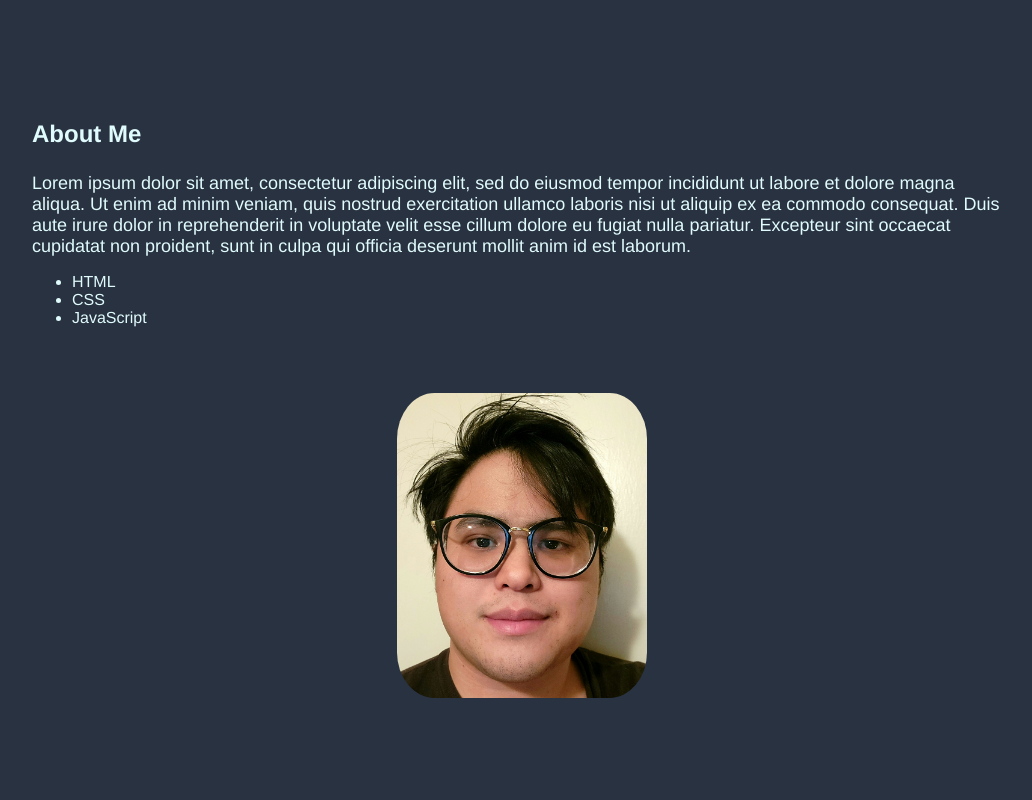
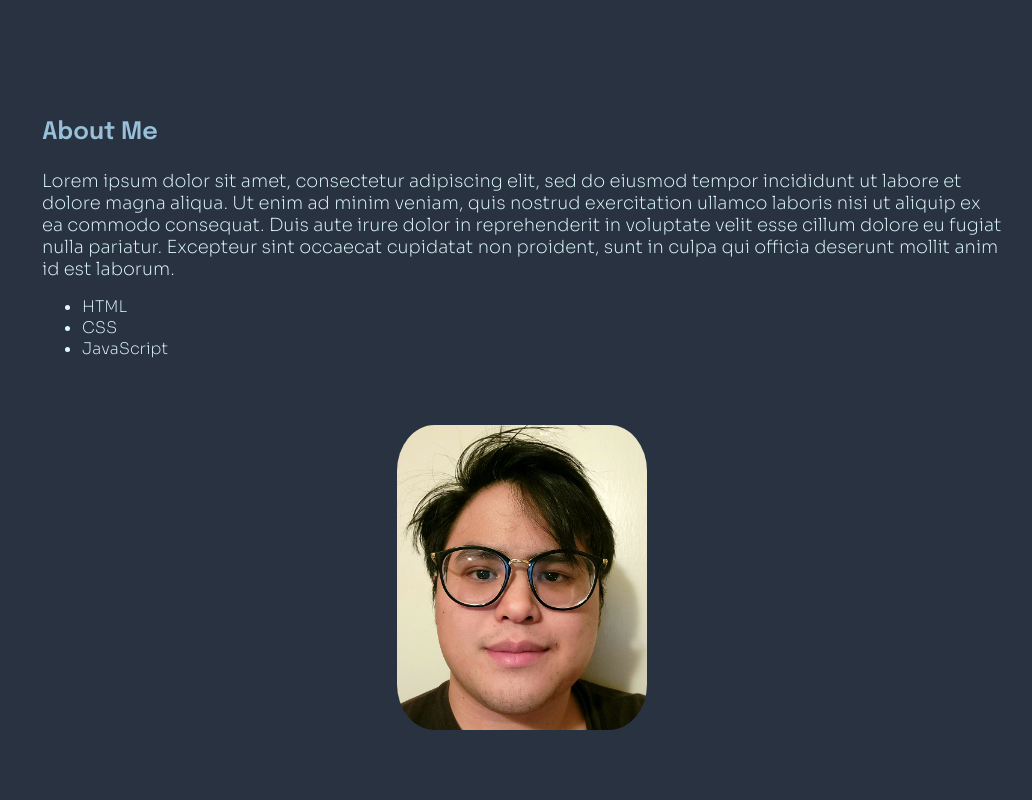
Before and after one commit to Benjamin-Sithisane/portfolio-v1, a JavaScript app: page / in a window 1280 px wide. Shown: the part 680-1480 px from the top of the page, without its empty margins (118-1150 px from the left). Built offline with nearby package versions, Linux system fonts and the light colour scheme; the HTML template or start-up script is replaced by a standard one.

Commit message:
hero, about, projects, and more
Edits to hero, about, projects, and contact sections. Font and styling additions.

```diff
--- a/src/components/about.js
+++ b/src/components/about.js
@@ -5,6 +5,9 @@ const StyledAboutSection = styled.section`
     margin: 0 200px;
     padding: 100px 0px;
 
+    h1 {
+        margin: 0 0 15px 10px;
+    }
 
     img {
         max-height: 350px;
@@ -23,6 +26,7 @@ const StyledAboutSection = styled.section`
     }
 
     .container {
+        padding: 10px;
         display: flex;
         grid-template-columns: 3fr 2fr;
         gap: 50px;
@@ -31,10 +35,6 @@ const StyledAboutSection = styled.section`
     p {
         margin: 0 0px 15px;
         font-size: 25px;
-    }
-
-    .about-title {
-        margin: 0 0 25px 0;
     }
 
     @media (max-width: 1300px) {
@@ -59,10 +59,8 @@ const StyledAboutSection = styled.section`
 const About = () => {
     return (
         <StyledAboutSection>
-            <div className='title-container'>
-                <h2 className='about-title'>About Me</h2>
-                <div className='line'></div>
-            </div>
+            <h1>About Me</h1>
+
             <div className='container'>
                 <div>
                     <p>Lorem ipsum dolor sit amet, consectetur adipiscing elit, sed do eiusmod tempor incididunt ut labore et dolore magna aliqua. Ut enim ad minim veniam, quis nostrud exercitation ullamco laboris nisi ut aliquip ex ea commodo consequat. Duis aute irure dolor in reprehenderit in voluptate velit esse cillum dolore eu fugiat nulla pariatur. Excepteur sint occaecat cupidatat non proident, sunt in culpa qui officia deserunt mollit anim id est laborum.</p>
--- a/src/components/contact.js
+++ b/src/components/contact.js
@@ -23,9 +23,16 @@ const StyledContactSection = styled.section`
 
 const StyledContactButton = styled.button`
     border-style: solid;
-    border-radius: 10%;
-    width: 150px;
-    height: 75px;
+    border-color: var(--accent-color);
+    border-radius: 4px;
+    font-family: 'Epilogue', sans-serif;
+    font-size: 2rem;
+    background-color: var(--main-color);
+    color: var(--font-color-p);
+
+    .contact-button {
+        padding: 25px;
+    }
 `;
 
 const Contact = () => {
@@ -34,10 +41,14 @@ const Contact = () => {
             <h1>Hello from the Contact section</h1>
             <p>
                 I'm currently looking for opportunities! Feel free to drop a question or conversation
-                I'll do my best to get back to you!.
+                I'll do my best to get back to you!
             </p>
 
-            <StyledContactButton>Contact Me!</StyledContactButton>
+            <StyledContactButton>
+                <div className='contact-button'>
+                    Contact Me!
+                </div>
+            </StyledContactButton>
         </StyledContactSection>
     );
 }
--- a/src/components/hero.js
+++ b/src/components/hero.js
@@ -10,6 +10,7 @@ const StyledHeroSection = styled.section`
     font-size: 25px;
 
     p {
+        color: var(--accent-color);
         margin: 0;
     }
 
--- a/src/components/projects.js
+++ b/src/components/projects.js
@@ -12,7 +12,7 @@ const StyledProjectsSection = styled.section`
 
     .grid {
         display: grid;
-        gap: 10px;
+        gap: 25px;
     }
 
     .project-card {
--- a/src/index.css
+++ b/src/index.css
@@ -1,3 +1,6 @@
+@import url('https://fonts.googleapis.com/css2?family=Sora:wght@200&display=swap');
+@import url('https://fonts.googleapis.com/css2?family=Epilogue:wght@600&display=swap');
+
 * {
     box-sizing: border-box;
 }
@@ -5,12 +8,18 @@
 :root {
     --main-color: #293241;
     --font-color-p: #E0FBFC;
+    --accent-color-blue: #98C1D9;
     --accent-color: #EE6C4D;
 }
 
 body {
     margin: 0;
-    font-family: 'Helvetica', sans-serif;
+    font-family: 'Sora', sans-serif;
     background-color: var(--main-color);
     color: var(--font-color-p);
 }
+
+h1 {
+    font-family: 'Epilogue', sans-serif;
+    color: var(--accent-color-blue);
+}
```
